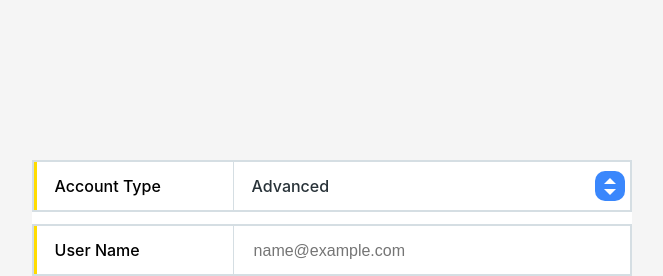
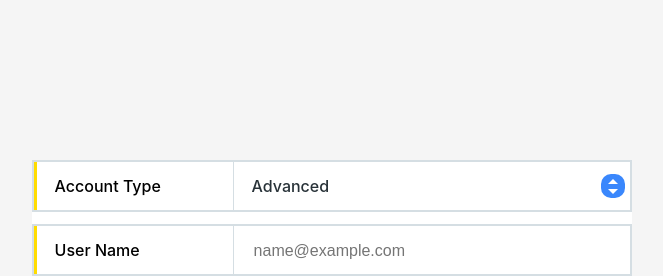
Before and after one commit to levescrime/fusion, a React (Create React App) app in the folder fusion/: page / in a window 1280 px wide. Shown: the top 276 px of the page, without its empty margins (314-977 px from the left). Built offline with nearby package versions, Linux system fonts and the light colour scheme.

Commit message:
arrows scale change

```diff
--- a/fusion/src/components/forms/input_fields/form_components.styles.js
+++ b/fusion/src/components/forms/input_fields/form_components.styles.js
@@ -95,18 +95,18 @@ export const FormType = styled('div')`
 export const UpArrow = styled('div')`
   width: 0;
   height: 0;
-  border-left: 6px solid transparent;
-  border-right: 6px solid transparent;
-  border-bottom: 6px solid white;
+  border-left: 5px solid transparent;
+  border-right: 5px solid transparent;
+  border-bottom: 5px solid white;
 
 `;
 export const DownArrow = styled('div')`
   width: 0;
   height: 0;
   margin-top: 5px;
-  border-left: 6px solid transparent;
-  border-right: 6px solid transparent;
-  border-top: 6px solid white;
+  border-left: 5px solid transparent;
+  border-right: 5px solid transparent;
+  border-top: 5px solid white;
 
 `;
 export const BlueContainer = styled('div')`
@@ -115,8 +115,8 @@ export const BlueContainer = styled('div')`
   flex-direction: column;
   justify-content: center;
   align-items: center;
-  width: 30px;
-  height: 30px;
+  width: 24px;
+  height: 24px;
   background-color: #3a87fc;
   border-radius: 10px;
 cursor: pointer;
```
